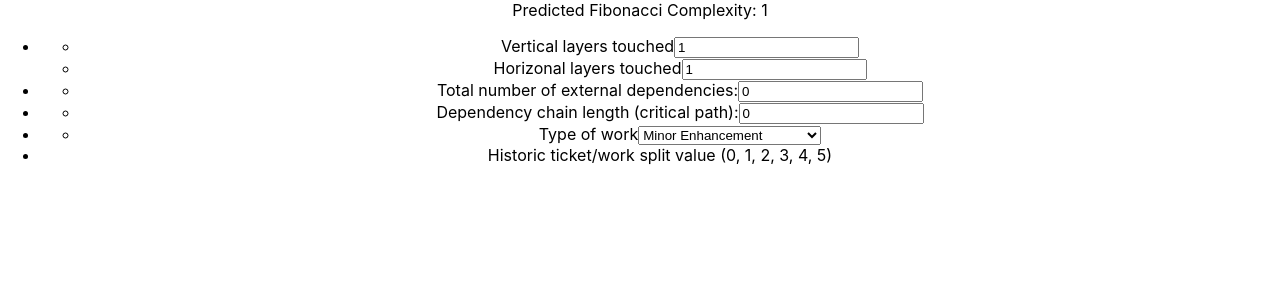
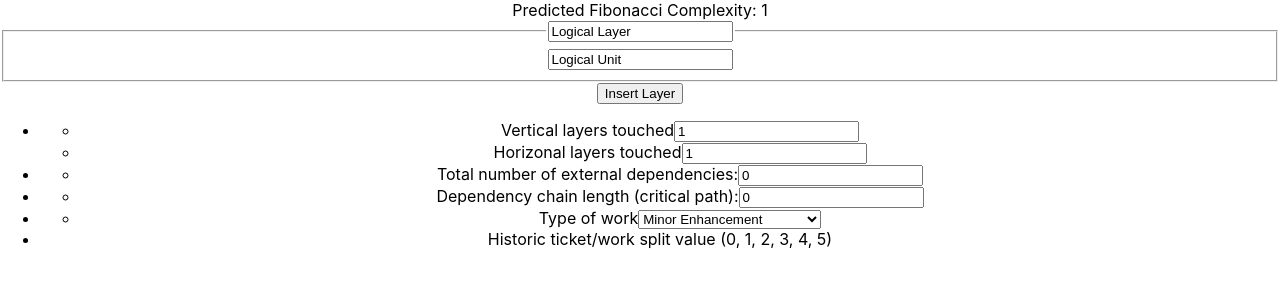
Before and after one commit to cmstead/story-sizer, a React (Create React App) app: page / in a window 1280 px wide. Shown: the top 300 px of the page. Built offline with nearby package versions, Linux system fonts and the light colour scheme.

Commit message:
Adding logical partitioning

```diff
--- a/src/App.js
+++ b/src/App.js
@@ -6,12 +6,14 @@ import { store } from './services/store.ts';
 import { LOEPredictor } from './Components/LOEPredictor/index.tsx';
 import { WorkDescription } from './Components/WorkDescription/index.tsx';
 import CriticalPathDepth from './Components/CriticalPathDepth/index.tsx';
+import FunctionalUnits from './Components/FunctionalUnits/index.tsx';
 
 function App() {
   return (
     <Provider store={store}>
       <div className="App">
         <LOEPredictor></LOEPredictor>
+        <FunctionalUnits></FunctionalUnits>
         <ul>
           <li><FunctionalLayers></FunctionalLayers></li>
           <li><ExternalDependencies></ExternalDependencies></li>
--- /dev/null
+++ b/src/Components/FunctionalUnits/LogicalLayer/index.tsx
@@ -0,0 +1,20 @@
+import React, { useState } from "react";
+import LogicalUnit from "../LogicalUnit/index.tsx";
+
+export default function LogicalLayer() {
+    const [legendValue, updateLegendValue] = useState("Logical Layer");
+
+    function updateLegend({ target }) {
+        updateLegendValue(target.value)
+    }
+
+    return (
+        <fieldset>
+            <legend><input
+                value={legendValue}
+                onChange={updateLegend}
+            ></input></legend>
+            <LogicalUnit></LogicalUnit>
+        </fieldset>
+    );
+}
--- /dev/null
+++ b/src/Components/FunctionalUnits/LogicalUnit/index.tsx
@@ -0,0 +1,13 @@
+import React, { useState } from "react";
+
+export default function LogicalUnit() {
+    const [unitName, updateUnitNameValue] = useState('Logical Unit');
+
+    function updateUnitName({ target }) {
+        updateUnitNameValue(target.value);
+    }
+
+    return (
+        <div><input onChange={updateUnitName} value={unitName}></input></div>
+    );
+}
--- /dev/null
+++ b/src/Components/FunctionalUnits/index.tsx
@@ -0,0 +1,21 @@
+import React, { useState } from "react";
+import LogicalLayer from "./LogicalLayer/index.tsx";
+
+export default function FunctionalUnits() {
+    const [layerId, updateLayerId] = useState(1);
+    const [layers, updateLayers] = useState([{ id: 0 }]);
+
+    function insertLayer() {
+        updateLayers(layers.concat({id: layerId}));
+        updateLayerId(layerId + 1)
+    }
+
+    return (
+        <div>
+            {
+                layers.map(layer => <LogicalLayer id={layer.id} key={layer.id}></LogicalLayer>)
+            }
+            <div><button onClick={insertLayer}>Insert Layer</button></div>
+        </div>
+    );
+}
--- a/src/Components/LOEPredictor/loePredictor.ts
+++ b/src/Components/LOEPredictor/loePredictor.ts
@@ -3,14 +3,19 @@ import { fibonacciValues, weightMap } from "./loeConstants.ts";
 function sumWeightedValues(loeValues) {
     const verticalCountWeight = weightMap.functionalLayerCounts.verticalCount
     const horizontalCountWeight = weightMap.functionalLayerCounts.horizonalCount
-    const workDescriptionValue = loeValues.workDescriptionValue
+    const workDescriptionWeight = loeValues.workDescriptionValue
     const externalDependencyCountWeight = weightMap.externalDependencyCount
 
-    return (loeValues.verticalCount * verticalCountWeight +
-        loeValues.horizontalCount * loeValues.verticalCount * horizontalCountWeight +
-        loeValues.externalDependencyCount * externalDependencyCountWeight +
-        (1.25**loeValues.criticalPathDepth - 1)
-    ) * workDescriptionValue
+    const criticalPathValue = 1.25 ** loeValues.criticalPathDepth - 1;
+    const horizontalSliceValue = loeValues.verticalCount * verticalCountWeight;
+    const verticalSliceValue = loeValues.horizontalCount * loeValues.verticalCount * horizontalCountWeight;
+    const externalDependencyValue = loeValues.externalDependencyCount * externalDependencyCountWeight;
+
+    return (horizontalSliceValue +
+        verticalSliceValue +
+        externalDependencyValue +
+        criticalPathValue
+    ) * workDescriptionWeight
 }
 
 function selectNearestFibonacciValue(weightedSum) {
```
